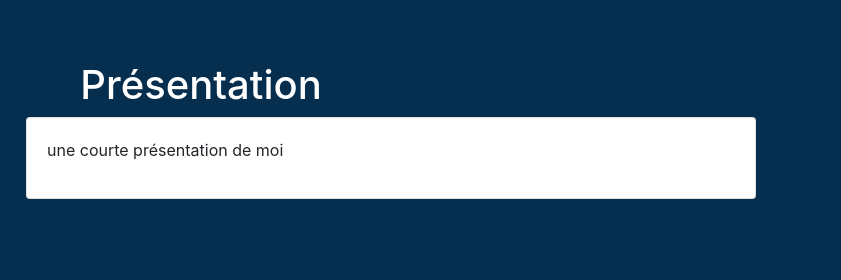
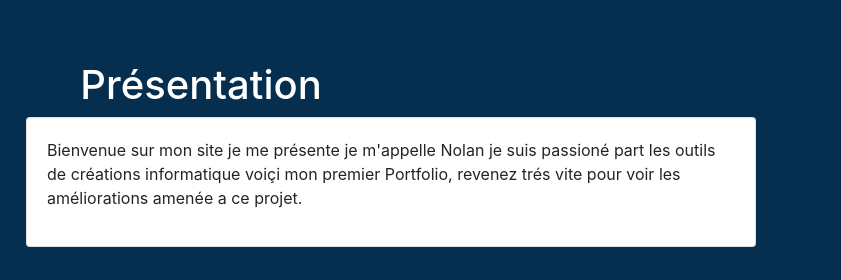
Before and after one commit to Nolankbi/Porfolio, a website: page index.html in a window 1280 px wide. Shown: the part 980-1260 px from the top of the page, 439-1280 px from the left. Drawn offline with nearby package versions, Linux system fonts and the light colour scheme; files that its build step writes are made by us from their sources; a web font is replaced by a local one.

Commit message:
ajout de la description perso

```diff
--- a/index.html
+++ b/index.html
@@ -76,7 +76,7 @@
           <div class="col-12 col-sm-8">
             <div class="card mt-3 mt-sm-0" data-aos="zoom-in-left">
               <div class="card-body">
-                <p>une courte présentation de moi</p>
+                <p>Bienvenue sur mon site je me présente je m'appelle Nolan je suis passioné part les outils de créations informatique voiçi mon premier Portfolio, revenez trés vite pour voir les améliorations amenée a ce projet. </p></p>
               </div>
             </div>
           </div>
```
